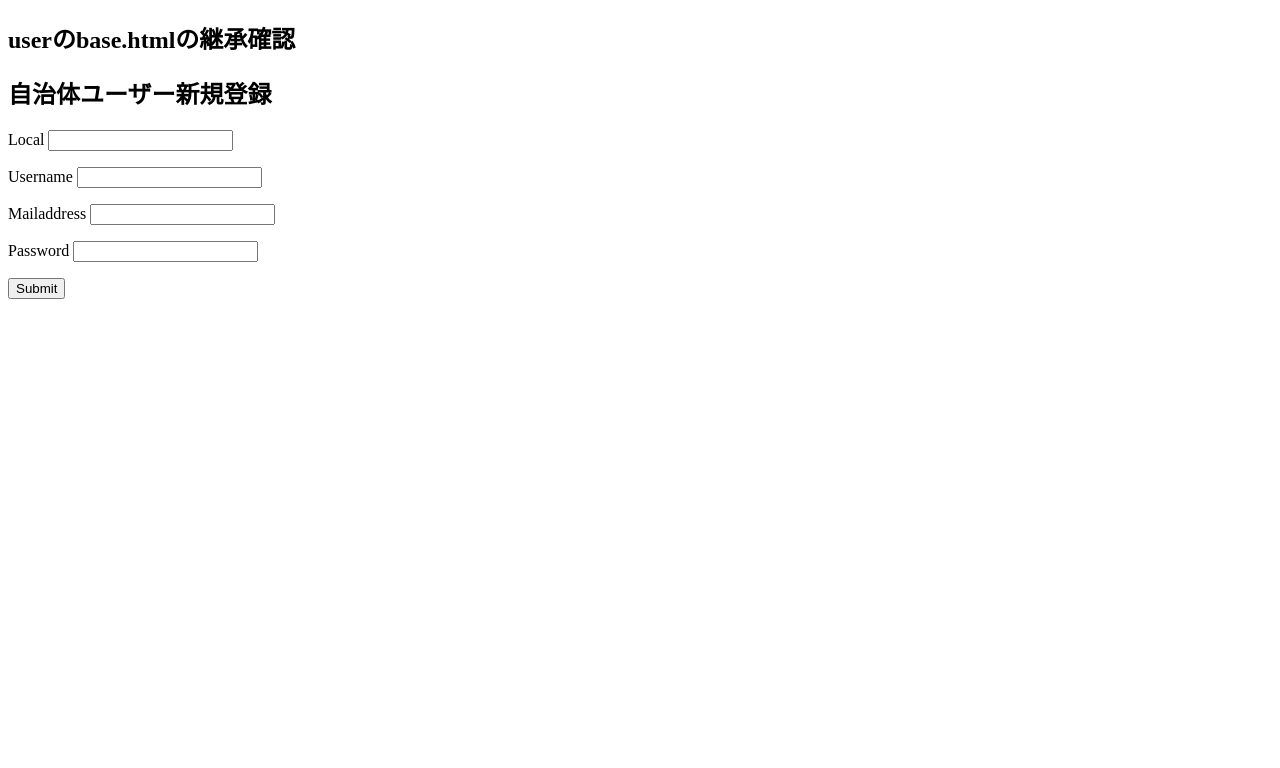
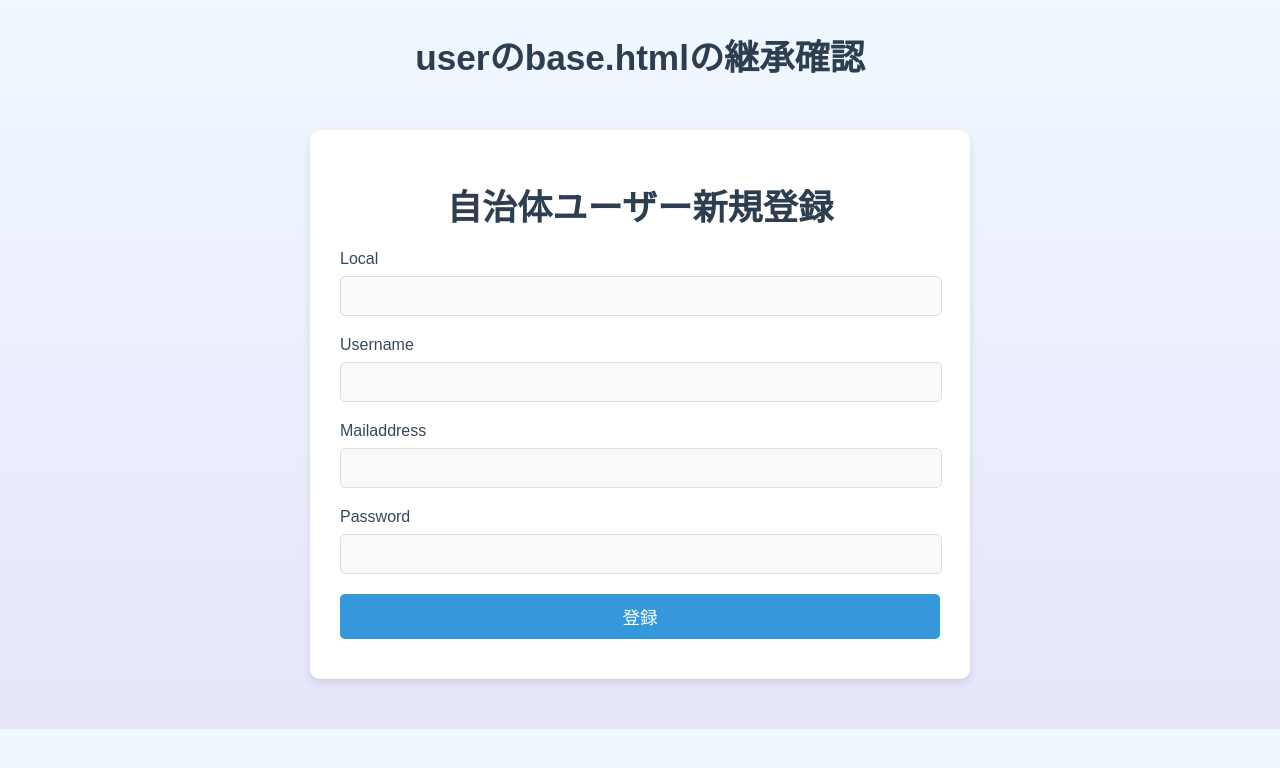
Before and after one commit to kosuke0413/test, a Flask app: template minimalapp/user/templates/user/signup_super.html in a window 1280 px wide. Shown: the top 768 px of the page. Run offline with Flask 3, Linux system fonts and the light colour scheme; the template is opened without the code that fills it, so the values that code supplies are empty, except form fields; form fields are guessed from the names that the template uses; parts of the project's set-up code (start-up, migrations or seed data) failed here and were passed over.

Commit message:
ログイン、ログアウト、自治体新規登録などのCSSを追加

```diff
--- a/minimalapp/user/templates/user/signup_super.html
+++ b/minimalapp/user/templates/user/signup_super.html
@@ -2,19 +2,108 @@
 {% block title %}自治体ユーザー新規登録{% endblock %}
 
 {% block content %}
+
+<style>
+    /* 全体背景とフォント */
+    body {
+        font-family: 'Arial', sans-serif;
+        margin: 0;
+        padding: 0;
+        background: linear-gradient(to bottom, #f0f8ff, #e6e6fa);
+        color: #333;
+    }
+
+    h2 {
+        text-align: center;
+        color: #2c3e50;
+        font-size: 2.2em;
+        margin-bottom: 20px;
+    }
+
+    .form-container {
+        max-width: 600px;
+        margin: 50px auto;
+        background: #fff;
+        padding: 20px 30px;
+        border-radius: 10px;
+        box-shadow: 0 4px 8px rgba(0, 0, 0, 0.1);
+    }
+
+    form p {
+        margin-bottom: 20px;
+    }
+
+    label {
+        display: block;
+        font-size: 1em;
+        color: #34495e;
+        margin-bottom: 8px;
+    }
+
+    input {
+        width: calc(100% - 20px);
+        padding: 10px;
+        font-size: 1em;
+        border: 1px solid #ddd;
+        border-radius: 5px;
+        background: #f9f9f9;
+        transition: border-color 0.3s;
+    }
+
+    input:focus {
+        border-color: #3498db;
+        background: #fff;
+        outline: none;
+    }
+
+    .error {
+        color: #e74c3c;
+        font-size: 0.9em;
+        margin-bottom: 10px;
+        display: block;
+    }
+
+    .submit-button {
+        display: block;
+        width: 100%;
+        padding: 10px 20px;
+        font-size: 1.1em;
+        color: #fff;
+        background: #3498db;
+        border: none;
+        border-radius: 5px;
+        text-align: center;
+        cursor: pointer;
+        transition: background 0.3s, transform 0.2s;
+    }
+
+    .submit-button:hover {
+        background: #1abc9c;
+        transform: scale(1.02);
+    }
+
+    .submit-button:active {
+        background: #16a085;
+    }
+</style>
+
+<div class="form-container">
+    <h2>自治体ユーザー新規登録</h2>
     <form method="post" action="{{ url_for('user.signup_super', next=request.args.get('next')) }}" novalidate="novalidate">
         {{ form.csrf_token }}
+
+        <!-- フラッシュメッセージ -->
         {% for message in get_flashed_messages(category_filter=["signup_super_error"]) %}
         <div class="error">{{ message }}</div>
         {% endfor %}
-        <h2>自治体ユーザー新規登録</h2>
 
+        <!-- フォームフィールド -->
         <p>
             {{ form.local_id.label }}
             {{ form.local_id() }}
         </p>
         {% for error in form.local_id.errors %}
-        <span style="color: red;">{{ error }}</span>
+        <span class="error">{{ error }}</span>
         {% endfor %}
 
         <p>
@@ -22,7 +111,7 @@
             {{ form.username() }}
         </p>
         {% for error in form.username.errors %}
-        <span style="color: red;">{{ error }}</span>
+        <span class="error">{{ error }}</span>
         {% endfor %}
 
         <p>
@@ -30,19 +119,22 @@
             {{ form.mailaddress() }}
         </p>
         {% for error in form.mailaddress.errors %}
-        <span style="color: red;">{{ error }}</span>
+        <span class="error">{{ error }}</span>
         {% endfor %}
 
         <p>
             {{ form.password.label }}
-            {{ form.password }}
+            {{ form.password() }}
         </p>
         {% for error in form.password.errors %}
-        <span style="color: red;">{{ error }}</span>
+        <span class="error">{{ error }}</span>
         {% endfor %}
 
         <!-- 送信ボタン -->
-        <p>{{ form.submit() }}</p>
+        <p>
+            <button type="submit" class="submit-button">登録</button>
+        </p>
     </form>
+</div>
 
 {% endblock %}
```
Also changed, not shown: minimalapp/user/templates/user/signup.html (+117 -9 lines).
